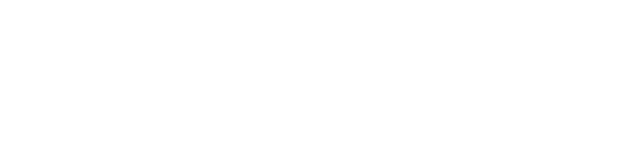
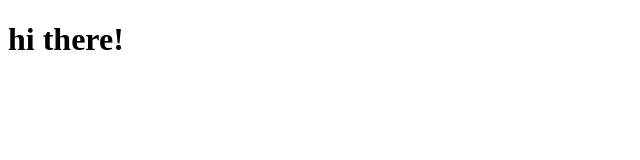
Before and after one commit to AshSensei/ashton-simbol-repository-assignment, a plain HTML site: page index.html in a window 1280 px wide. Shown: the whole page, without its empty margins (0-640 px from the left). Drawn offline with Linux system fonts and the light colour scheme.

Commit message:
added text

```diff
--- a/index.html
+++ b/index.html
@@ -3,9 +3,10 @@
 <head>
     <meta charset="UTF-8">
     <meta name="viewport" content="width=device-width, initial-scale=1.0">
-    <title>Document</title>
+    <title>Hello World</title>
 </head>
 <body>
+    <h1> hi there!</h1>
 
 </body>
 </html>
```
